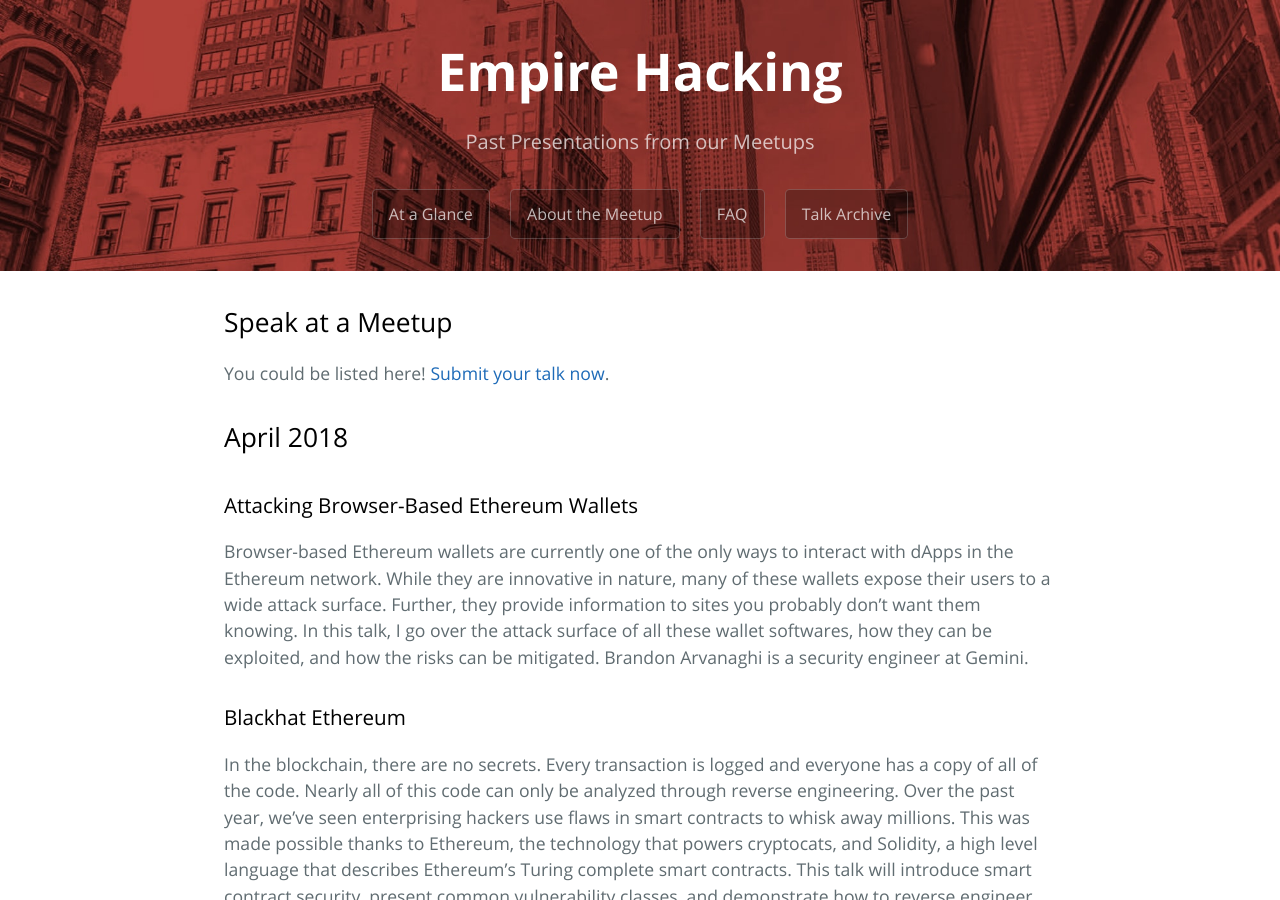
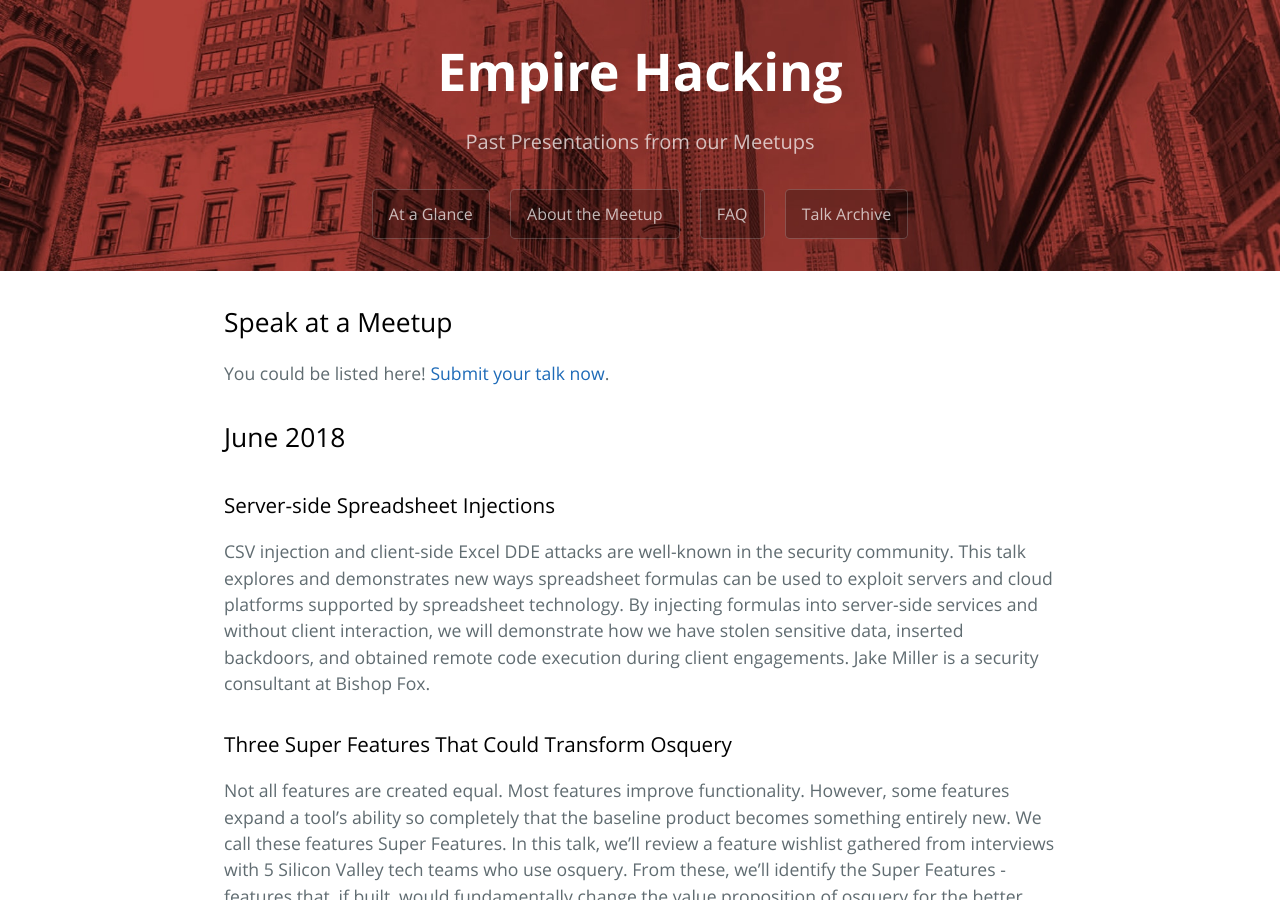
Before and after one commit to trailofbits/empirehacking.nyc, a Jekyll site: the page built from archive.md, in a window 1280 px wide and 900 px high. Built offline with Jekyll 4.4.1, drawn with Linux system fonts in a browser that asks for light colours; comment, search, counter and statistics services are not loaded; some of the changed text lies outside the part shown.

Commit message:
Update archive.md

```diff
--- a/archive.md
+++ b/archive.md
@@ -8,6 +8,14 @@ permalink: /archive/
 ## Speak at a Meetup
 
 You could be listed here! [Submit your talk now](/about/#speak-at-a-meetup).
+
+## June 2018
+
+### Server-side Spreadsheet Injections
+CSV injection and client-side Excel DDE attacks are well-known in the security community. This talk explores and demonstrates new ways spreadsheet formulas can be used to exploit servers and cloud platforms supported by spreadsheet technology. By injecting formulas into server-side services and without client interaction, we will demonstrate how we have stolen sensitive data, inserted backdoors, and obtained remote code execution during client engagements. Jake Miller is a security consultant at Bishop Fox.
+
+### Three Super Features That Could Transform Osquery
+Not all features are created equal. Most features improve functionality. However, some features expand a tool’s ability so completely that the baseline product becomes something entirely new. We call these features Super Features. In this talk, we’ll review a feature wishlist gathered from interviews with 5 Silicon Valley tech teams who use osquery. From these, we’ll identify the Super Features - features that, if built, would fundamentally change the value proposition of osquery for the better. Then, we’ll discuss how Trail of Bits plans to make these osquery Super Features a reality. Lauren Pearl is the head of strategy and operations at Trail of Bits.
 
 ## April 2018
 
```
